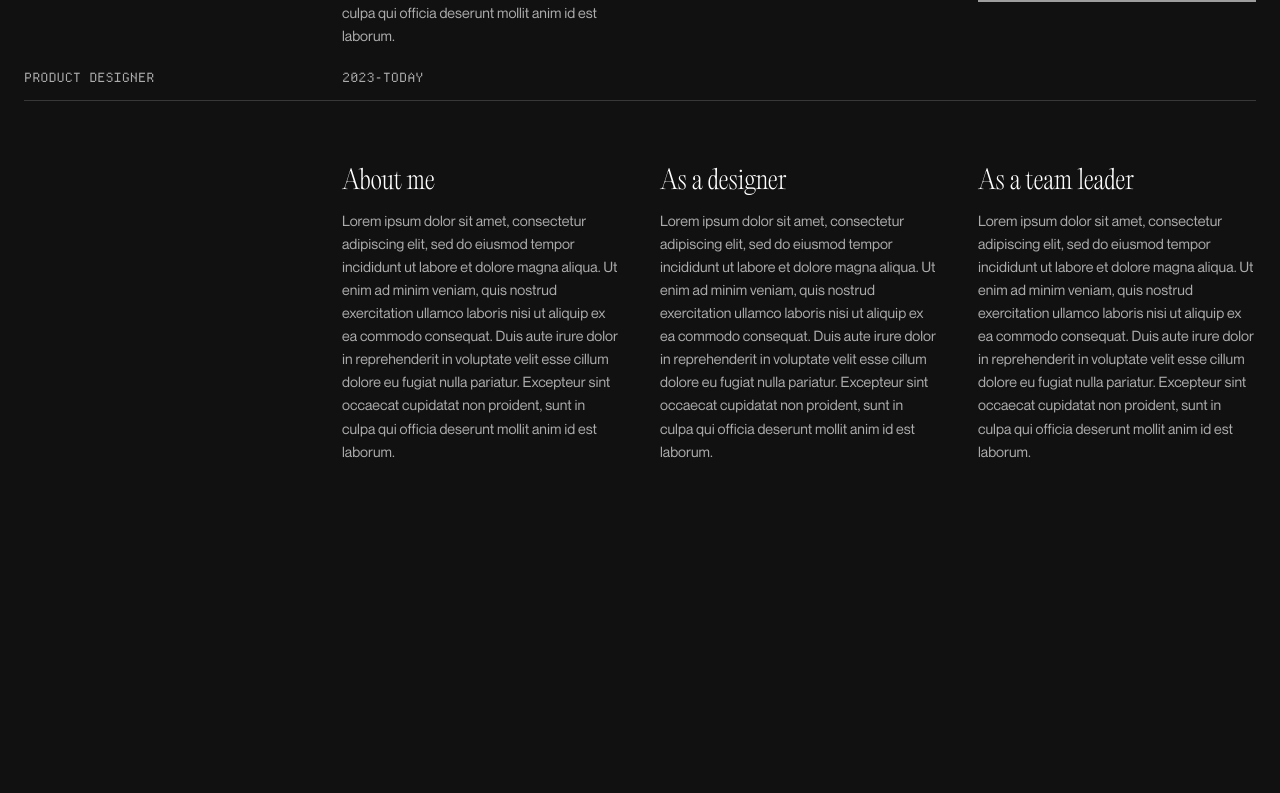
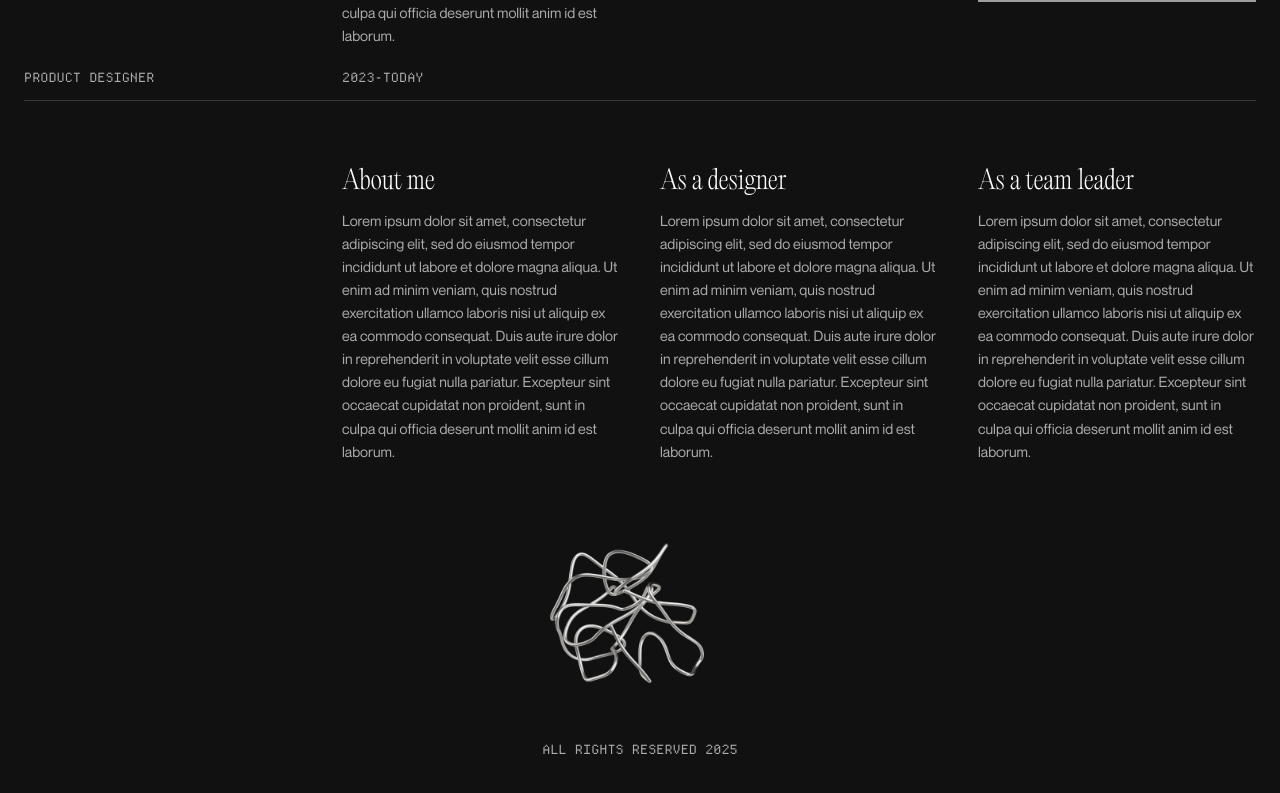
Before and after one commit to ana-rodrigues/blog-njs, a Next.js app: page / in a window 1280 px wide. Shown: the part 2018-2811 px from the top of the page. Before the commit the page ends 2561 px from the top, so only its background shows below. Built offline with nearby package versions, Linux system fonts and the light colour scheme; grey boxes are pictures that could not be loaded.

Commit message:
Adds footer

```diff
--- a/app/components/about.tsx
+++ b/app/components/about.tsx
@@ -29,6 +29,4 @@ const About = () => {
   )
 }
 
-
-
 export default About
--- a/app/components/footer.tsx
+++ b/app/components/footer.tsx
@@ -1,61 +1,12 @@
-function ArrowIcon() {
+import React from 'react'
+
+const Footer = () => {
   return (
-    <svg
-      width="12"
-      height="12"
-      viewBox="0 0 12 12"
-      fill="none"
-      xmlns="http://www.w3.org/2000/svg"
-    >
-      <path
-        d="M2.07102 11.3494L0.963068 10.2415L9.2017 1.98864H2.83807L2.85227 0.454545H11.8438V9.46023H10.2955L10.3097 3.09659L2.07102 11.3494Z"
-        fill="currentColor"
-      />
-    </svg>
+    <footer>
+        <img src='/media/wire.png' alt='Entangled metallic wire 3D graphic'></img>
+        <p className='mono-sm'>All rights reserved 2025</p>
+    </footer>
   )
 }
 
-export default function Footer() {
-  return (
-    <footer className="mb-16">
-      <ul className="font-sm mt-8 flex flex-col space-x-0 space-y-2 text-neutral-600 md:flex-row md:space-x-4 md:space-y-0 dark:text-neutral-300">
-        <li>
-          <a
-            className="flex items-center transition-all hover:text-neutral-800 dark:hover:text-neutral-100"
-            rel="noopener noreferrer"
-            target="_blank"
-            href="/rss"
-          >
-            <ArrowIcon />
-            <p className="ml-2 h-7">rss</p>
-          </a>
-        </li>
-        <li>
-          <a
-            className="flex items-center transition-all hover:text-neutral-800 dark:hover:text-neutral-100"
-            rel="noopener noreferrer"
-            target="_blank"
-            href="https://github.com/vercel/next.js"
-          >
-            <ArrowIcon />
-            <p className="ml-2 h-7">github</p>
-          </a>
-        </li>
-        <li>
-          <a
-            className="flex items-center transition-all hover:text-neutral-800 dark:hover:text-neutral-100"
-            rel="noopener noreferrer"
-            target="_blank"
-            href="https://vercel.com/templates/next.js/portfolio-starter-kit"
-          >
-            <ArrowIcon />
-            <p className="ml-2 h-7">view source</p>
-          </a>
-        </li>
-      </ul>
-      <p className="mt-8 text-neutral-600 dark:text-neutral-300">
-        © {new Date().getFullYear()} MIT Licensed
-      </p>
-    </footer>
-  )
-}
+export default Footer
--- a/app/components/video.tsx
+++ b/app/components/video.tsx
@@ -2,7 +2,7 @@
 
 import React from 'react';
 
-const Video: React.FC = () => {
+const Video = () => {
   return (
     <div className="video-wrapper">
       <video autoPlay muted controls={false} loop={true} poster="/media/thumbnail.png">
--- a/app/global.css
+++ b/app/global.css
@@ -375,7 +375,25 @@ a {
 }
 }
 
+/* Footer */
+
+footer {
+  display: grid;
+  grid-template-columns: repeat(1, fr);
+  justify-content: center;
+  padding-top: var(--spacer-lg);
+  padding-bottom: var(--spacer-lg);
+}
+
+footer img {
+  max-height: 200px;
+  min-height: 80px;
+  height: 70%;
+  width: auto;
+}
+
 /* Utilities */
+
 .align-right {
   display: flex;
   justify-content: end;
--- a/app/page.tsx
+++ b/app/page.tsx
@@ -1,6 +1,7 @@
 import Hero from './components/hero';
 import ExperienceList from './components/experiencelist';
 import About from './components/about';
+import Footer from './components/footer';
 
 export default function Page() {
   return (
@@ -8,6 +9,7 @@ export default function Page() {
       <Hero />
       <ExperienceList />
       <About />
+      <Footer />
     </>
   );
 }
```
Also changed, not shown: public/media/wire.png (added).
